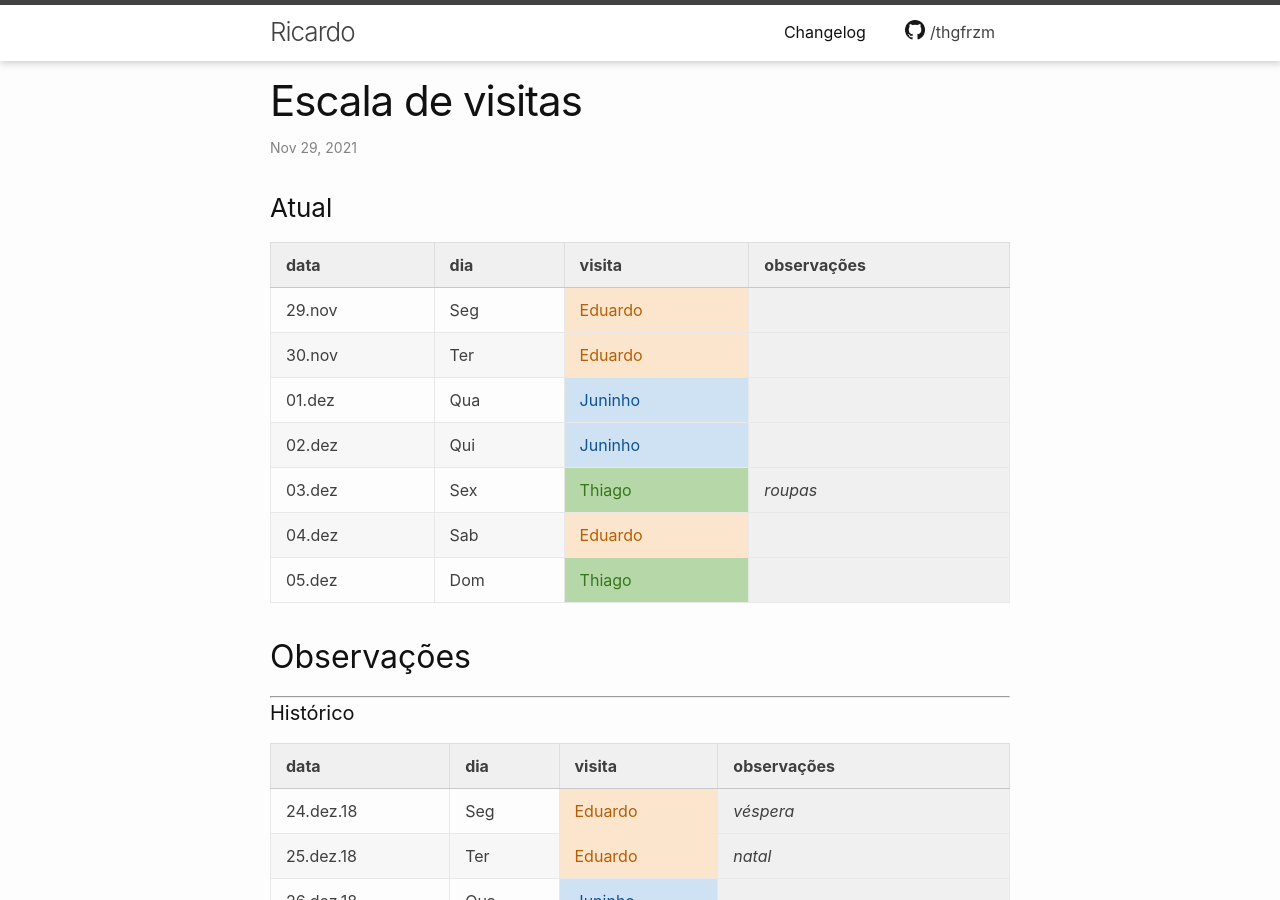
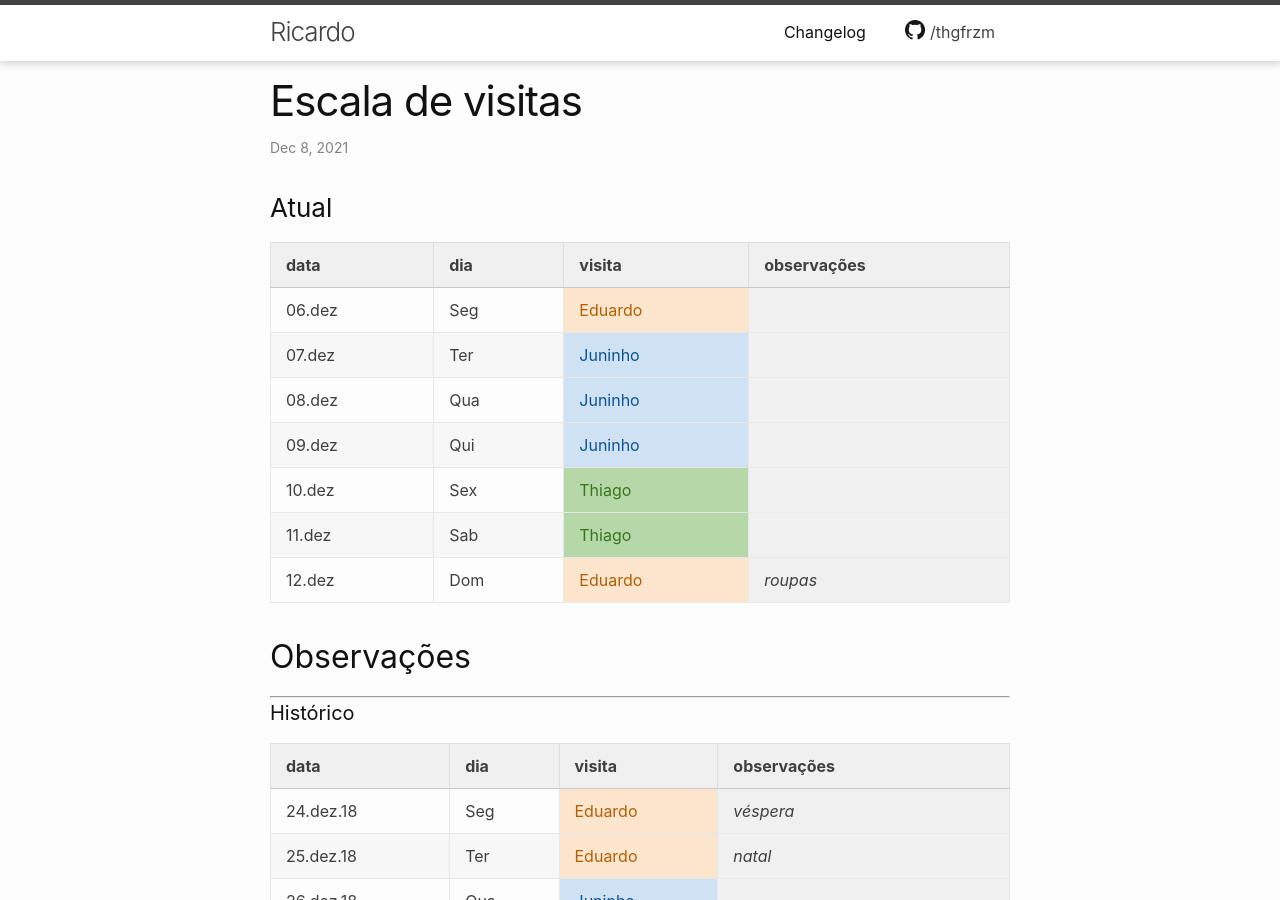
Before and after one commit to thgfrzm/ricardo, a Jekyll site: the page built from _posts/2018-12-23-escala-visitas.markdown, in a window 1280 px wide and 900 px high. Built offline with Jekyll 4.4.1, drawn with Linux system fonts in a browser that asks for light colours; some of the changed text lies outside the part shown.

Commit message:
Update 2018-12-23-escala-visitas.markdown

```diff
--- a/_posts/2018-12-23-escala-visitas.markdown
+++ b/_posts/2018-12-23-escala-visitas.markdown
@@ -1,7 +1,7 @@
 ---
 layout: post
 title:  "Escala de visitas"
-date:   2021-11-29 00:00:00 -0300
+date:   2021-12-08 00:00:00 -0300
 categories: agenda
 ---
 <!--
@@ -15,13 +15,13 @@ categories: agenda
 
 | data   | dia | visita  | observações |
 | ------ | --- | ------- | ----------- |
-| 29.nov | Seg | Eduardo |             |
-| 30.nov | Ter | Eduardo |             |
-| 01.dez | Qua | Juninho |             |
-| 02.dez | Qui | Juninho |             |
-| 03.dez | Sex | Thiago  | _roupas_    |
-| 04.dez | Sab | Eduardo |             |
-| 05.dez | Dom | Thiago  |             |
+| 06.dez | Seg | Eduardo |             |
+| 07.dez | Ter | Juninho |             |
+| 08.dez | Qua | Juninho |             |
+| 09.dez | Qui | Juninho |             |
+| 10.dez | Sex | Thiago  |             |
+| 11.dez | Sab | Thiago  |             |
+| 12.dez | Dom | Eduardo | _roupas_    |
 
 ## Observações
 
@@ -1103,3 +1103,10 @@ categories: agenda
 | 26.nov    | Sex | Thiago      |                     |
 | 27.nov    | Sab | Eduardo     |                     |
 | 28.nov    | Dom | Juninho     | _roupas_            |
+| 29.nov    | Seg | Eduardo     |                     |
+| 30.nov    | Ter | Eduardo     |                     |
+| 01.dez    | Qua | Juninho     |                     |
+| 02.dez    | Qui | Juninho     |                     |
+| 03.dez    | Sex | Thiago      | _roupas_            |
+| 04.dez    | Sab | Eduardo     |                     |
+| 05.dez    | Dom | Thiago      |                     |
```
